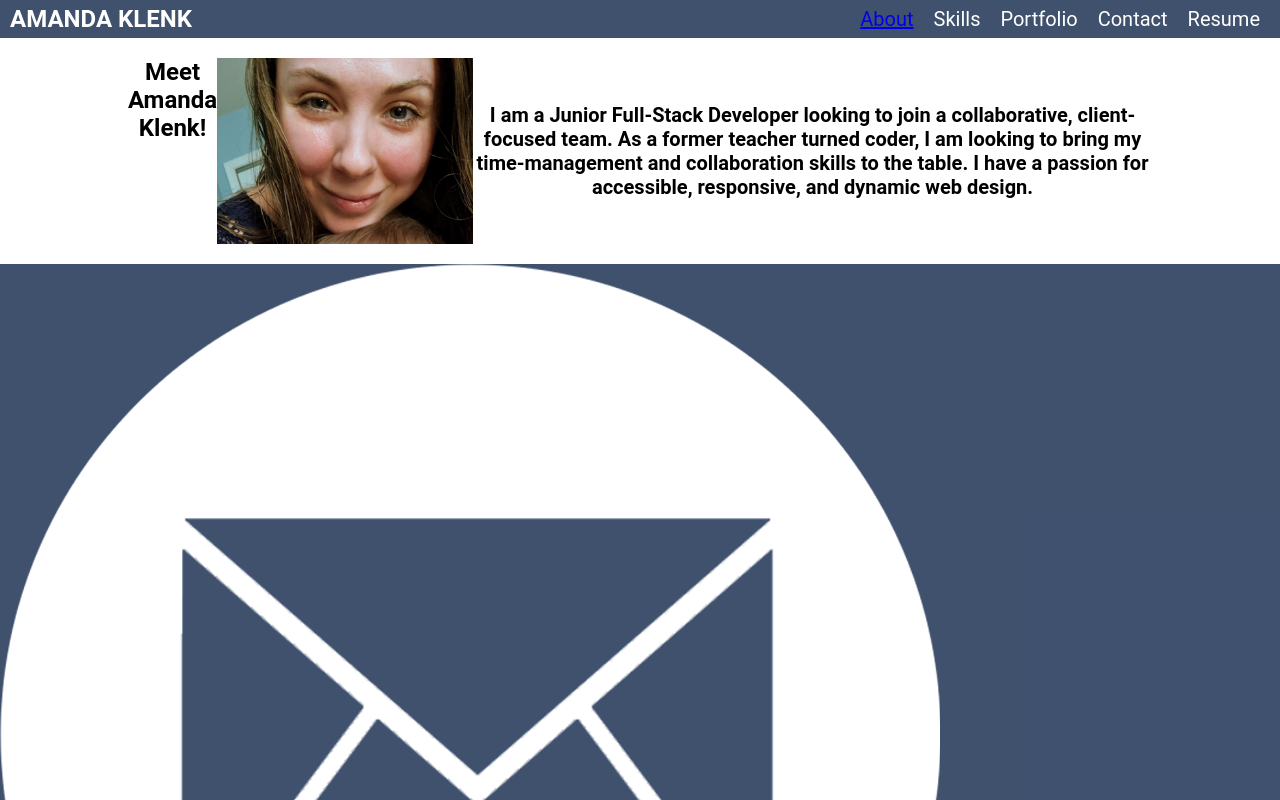
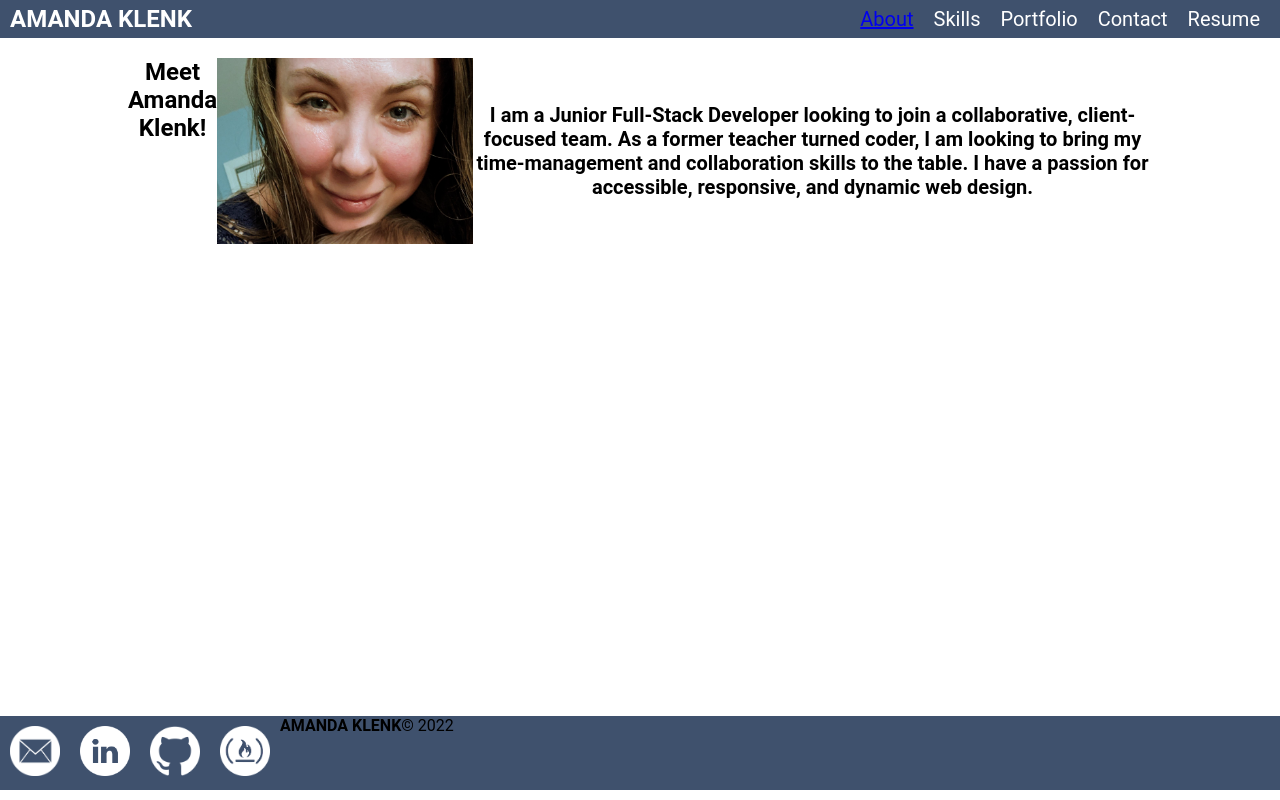
Before and after one commit to amklenk/AK-React-Portfolio, a React (Create React App) app: page / in a window 1280 px wide. Shown: the top 800 px of the page. Built offline with nearby package versions, Linux system fonts and the light colour scheme.

Commit message:
more styling for footer

```diff
--- a/src/components/Footer/index.js
+++ b/src/components/Footer/index.js
@@ -8,20 +8,20 @@ import freeCode from '../../assets/icons/fCC-icon.png';
 
 function Footer(){
     return(
-        <footer id='footer'>
-            <a className='contact-links' id="Gmail-link" href="mailto: amandamklenk3@gmail.com" target="_blank" rel="noopener noreferrer" class="btn contact-details">
-                <img class="Gmail-icon" src={emailIcon} alt="Gmail icon"/>
+        <footer className='contact-links' id='footer'>
+            <a id="Gmail-link" href="mailto: amandamklenk3@gmail.com" target="_blank" rel="noopener noreferrer" className="btn contact-details">
+                <img id="Gmail-icon" src={emailIcon} alt="Gmail icon"/>
             </a>
-            <a className='contact-links' id="LinkedIn-link" href="https://www.linkedin.com/in/amanda-klenk/" target="_blank" rel="noopener noreferrer" class="btn contact-details">
-                <img class="LinkedIn-icon" src={linkedIn} alt="LinkedIn icon"/>
+            <a id="LinkedIn-link" href="https://www.linkedin.com/in/amanda-klenk/" target="_blank" rel="noopener noreferrer" className="btn contact-details">
+                <img id="LinkedIn-icon" src={linkedIn} alt="LinkedIn icon"/>
             </a>
-            <a className='contact-links' id="GitHub-link" href="https://github.com/amklenk" target="_blank" rel="noopener noreferrer" class="btn contact-details">
-                <img class="GitHub-icon" src={gitHub} alt="GitHub logo"/>
+            <a id="GitHub-link" href="https://github.com/amklenk" target="_blank" rel="noopener noreferrer" className="btn contact-details">
+                <img id="GitHub-icon" src={gitHub} alt="GitHub logo"/>
             </a>
-            <a className='contact-links' id="FCC-link" href="https://www.freecodecamp.org/mklenk3" target="_blank" rel="noopener noreferrer" class="btn contact-details">
-                <img class="FCC-icon" src={freeCode} alt="freeCodeCamp icon"/>
+            <a id="FCC-link" href="https://www.freecodecamp.org/mklenk3" target="_blank" rel="noopener noreferrer" className="btn contact-details">
+                <img id="FCC-icon" src={freeCode} alt="freeCodeCamp icon"/>
             </a>
-           <h4 class="footer-name">AMANDA KLENK</h4>
+           <h4 className="footer-name">AMANDA KLENK</h4>
                 &copy; 2022
         </footer>
     )
--- a/src/index.css
+++ b/src/index.css
@@ -46,7 +46,7 @@ body {
   padding: 5px 10px;
 }
 
-header nav {
+#header nav {
   display: flex;
   flex-wrap: wrap;
   justify-content: center;
@@ -89,10 +89,11 @@ header nav {
 /* About section end */
 
 /* Footer section styling */
-/* #footer{
+#footer{
   position: fixed;
   bottom: 0;
-} */
+  width: 100%;
+}
 
 .contact-links {
   margin: var(--default-margin) auto var(--default-margin) auto;
@@ -101,11 +102,11 @@ header nav {
 .contact-links img {
   width: 50px;
   height: 50px;
-  margin-left: var(--default-margin);
-  margin-right: var(--default-margin);
+  margin: var(--default-margin);
 }
 
 .contact-links img:hover {
   box-shadow: var(--box-shadow-glow);
 }
+
 /* Footer section end */
```
